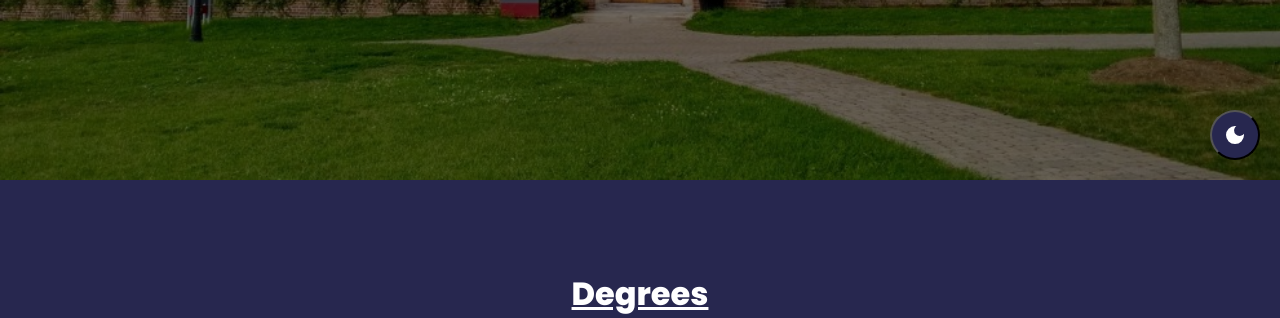
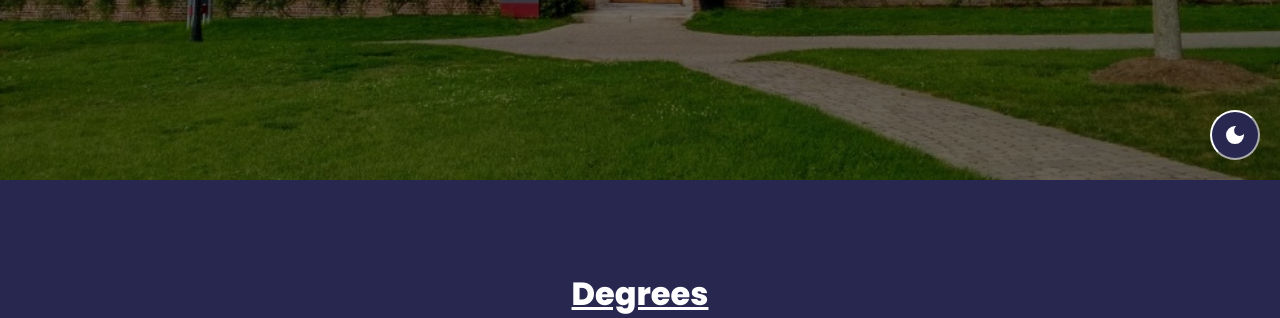
Before and after one commit to iamAbdo/TecWeb, a PHP site: page / in a window 1280 px wide. Shown: the part 620-938 px from the top of the page. Run offline with PHP 8.4, Linux system fonts and the light colour scheme.

Commit message:
border_color

```diff
--- a/style.css
+++ b/style.css
@@ -543,6 +543,7 @@ a.big-link {
   padding: 0;
   border-radius: 50%;
   background-color: var(--body-color);
+  border-color: var(--text-color);
   display: flex;
   justify-content: center;
   align-items: center;
```
